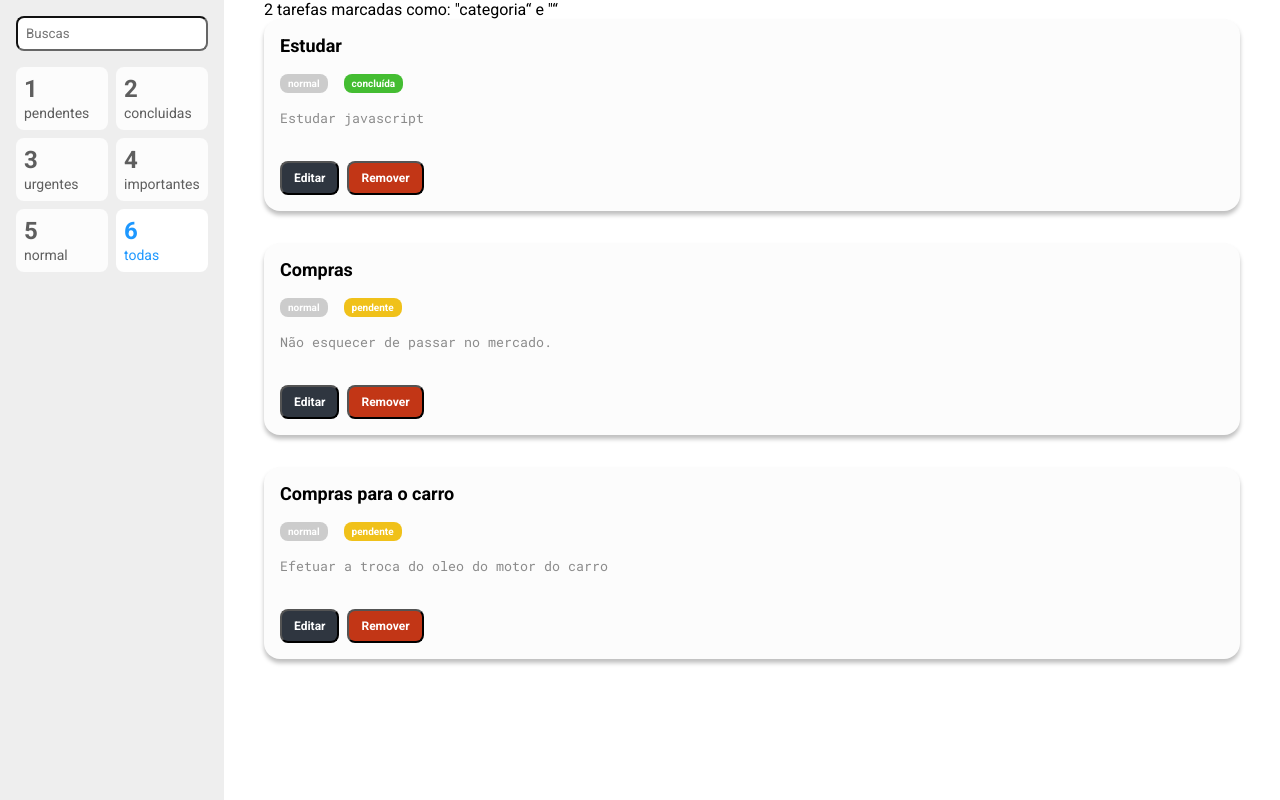
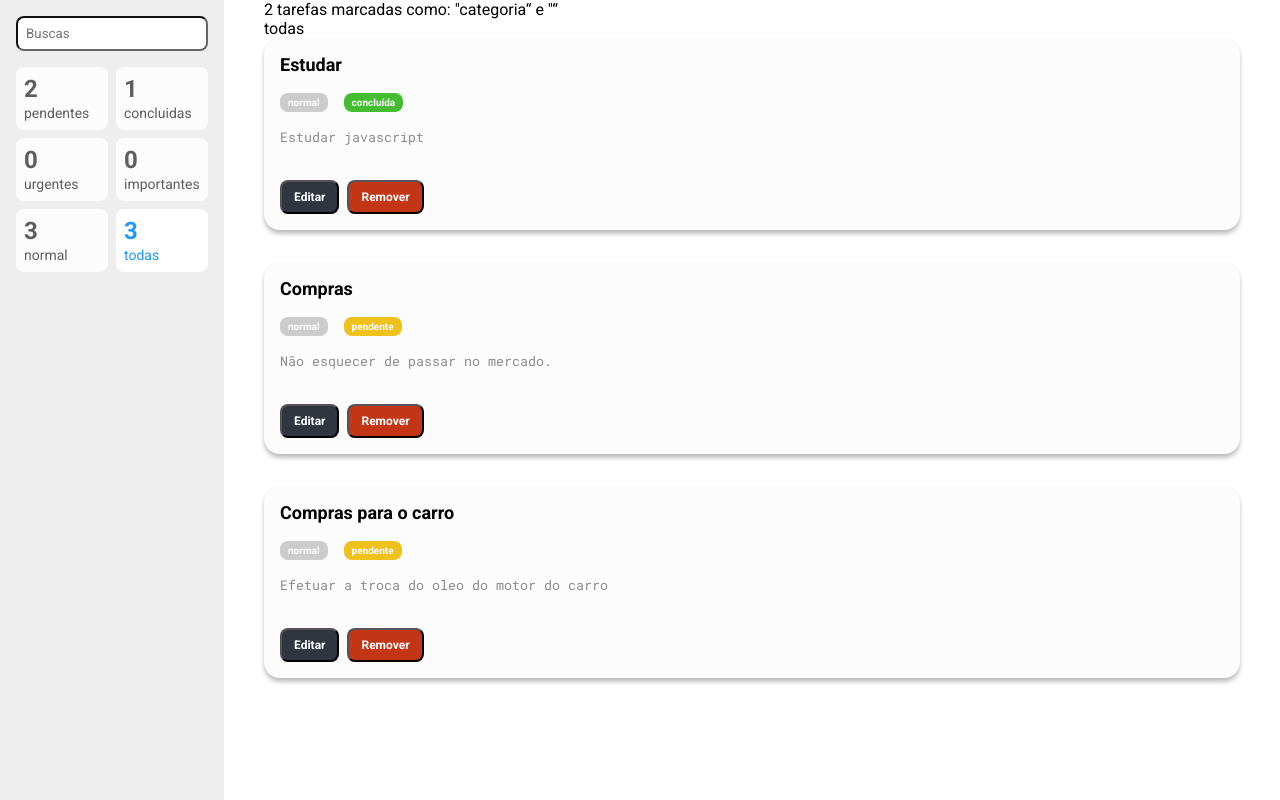
Before and after one commit to Brunolinonsc/AulasEBAC, a React (Create React App) app: page / in a window 1280 px wide. Built offline with nearby package versions, Linux system fonts and the light colour scheme.

Commit message:
Aplicando a funcionalidade filtrar tarefa

```diff
--- a/src/components/FiltroCard/index.tsx
+++ b/src/components/FiltroCard/index.tsx
@@ -1,15 +1,51 @@
+import { useDispatch, useSelector } from 'react-redux'
 import * as S from './styles'
+import { alterarFiltro } from '../../store/reducers/filtro'
+import * as enums from '../../utils/enums/Tarefa'
+import { RootReducer } from '../../store'
 export type Props = {
-  ativo?: boolean
-  contador: number
   legenda: string
+  criterio: 'prioridade' | 'status' | 'todas'
+  valor?: enums.Prioridade | enums.Status
 }
 // desestruturação do props
-const FiltroCard = ({ ativo, contador, legenda }: Props) => (
-  <S.Card ativo={ativo}>
-    <S.Contador>{contador}</S.Contador>
-    <S.Label>{legenda}</S.Label>
-  </S.Card>
-)
+const FiltroCard = ({ legenda, criterio, valor }: Props) => {
+  const dispatch = useDispatch()
+  const { filtro, tarefas } = useSelector((state: RootReducer) => state)
+  const verificaEstaAtivo = () => {
+    const mesmoCriterio = filtro.criterio === criterio
+    const mesmoValor = filtro.valor === valor
+
+    return mesmoCriterio && mesmoValor
+  }
+
+  const contarTarefa = () => {
+    if (criterio === 'todas') return tarefas.itens.length
+    if (criterio === 'prioridade') {
+      return tarefas.itens.filter((item) => item.prioridade === valor).length
+    }
+    if (criterio === 'status') {
+      return tarefas.itens.filter((item) => item.status === valor).length
+    }
+  }
+
+  const filtrar = () => {
+    dispatch(
+      alterarFiltro({
+        criterio,
+        valor
+      })
+    )
+  }
+
+  const contador = contarTarefa()
+  const ativo = verificaEstaAtivo()
+  return (
+    <S.Card ativo={verificaEstaAtivo()} onClick={filtrar}>
+      <S.Contador>{contador}</S.Contador>
+      <S.Label>{legenda}</S.Label>
+    </S.Card>
+  )
+}
 
 export default FiltroCard
--- a/src/components/FiltroCard/styles.ts
+++ b/src/components/FiltroCard/styles.ts
@@ -1,14 +1,16 @@
 import styled from 'styled-components'
-import { Props } from '.'
 
-type PropsSemLegendaEContador = Omit<Props, 'contador' | 'legenda'>
+type Props = {
+  ativo: boolean
+}
 
-export const Card = styled.div<PropsSemLegendaEContador>`
+export const Card = styled.div<Props>`
   padding: 8px;
   border: 1px solid ${(props) => (props.ativo ? '#1e98ff' : '#a1a1a1')} #a1a1a1;
   background-color: ${(props) => (props.ativo ? '#fff' : '#fcfcfc')};
   color: ${(props) => (props.ativo ? '#1e98ff' : '#5e5e5e')};
   border-radius: 8px;
+  cursor: pointer;
 `
 export const Contador = styled.span`
   font-weight: bold;
--- a/src/containers/BarraLateral/index.tsx
+++ b/src/containers/BarraLateral/index.tsx
@@ -3,6 +3,7 @@
 import * as S from './styles'
 import { RootReducer } from '../../store'
 import { alteraTermo } from '../../store/reducers/filtro'
+import * as enums from '../../utils/enums/Tarefa'
 
 const BarraLateral = () => {
   const dispatch = useDispatch()
@@ -17,12 +18,32 @@
           onChange={(evento) => dispatch(alteraTermo(evento.target.value))}
         />
         <S.Filtro>
-          <FiltroCard legenda="pendentes" contador={1} />
-          <FiltroCard legenda="concluidas" contador={2} />
-          <FiltroCard legenda="urgentes" contador={3} />
-          <FiltroCard legenda="importantes" contador={4} />
-          <FiltroCard legenda="normal" contador={5} />
-          <FiltroCard legenda="todas" contador={6} ativo />
+          <FiltroCard
+            valor={enums.Status.PENDENTE}
+            criterio="status"
+            legenda="pendentes"
+          />
+          <FiltroCard
+            valor={enums.Status.CONCLUIDA}
+            criterio="status"
+            legenda="concluidas"
+          />
+          <FiltroCard
+            valor={enums.Prioridade.URGENTE}
+            criterio="prioridade"
+            legenda="urgentes"
+          />
+          <FiltroCard
+            valor={enums.Prioridade.IMPORTANTE}
+            criterio="prioridade"
+            legenda="importantes"
+          />
+          <FiltroCard
+            valor={enums.Prioridade.NORMAL}
+            criterio="prioridade"
+            legenda="normal"
+          />
+          <FiltroCard criterio="todas" legenda="todas" />
         </S.Filtro>
       </div>
     </S.Aside>
--- a/src/containers/ListaDeTarefas/index.tsx
+++ b/src/containers/ListaDeTarefas/index.tsx
@@ -7,18 +7,41 @@
 
 const ListaDeTarefas = () => {
   const { itens } = useSelector((state: RootReducer) => state.tarefas)
-  const { termo } = useSelector((state: RootReducer) => state.filtro)
+  const { termo, criterio, valor } = useSelector(
+    (state: RootReducer) => state.filtro
+  )
 
   const filtraTarefas = () => {
-    return itens.filter(
-      (item) => item.titulo.toLowerCase().search(termo.toLowerCase()) >= 0
-    )
+    let tarefasFiltradas = itens
+    if (termo !== undefined) {
+      tarefasFiltradas = tarefasFiltradas.filter(
+        (item) => item.titulo.toLowerCase().search(termo.toLowerCase()) >= 0
+      )
+
+      if (criterio === 'prioridade') {
+        tarefasFiltradas = tarefasFiltradas.filter(
+          (item) => item.prioridade === valor
+        )
+      } else if (criterio === 'status') {
+        tarefasFiltradas = tarefasFiltradas.filter(
+          (item) => item.status === valor
+        )
+      }
+      return tarefasFiltradas
+    } else {
+      return itens
+    }
   }
   return (
     <Container>
       <p>
         2 tarefas marcadas como: &quot;categoria&ldquo; e &quot;{termo}&ldquo;
       </p>
+      <ul>
+        <li>{termo}</li>
+        <li>{criterio}</li>
+        <li>{valor}</li>
+      </ul>
       <ul>
         {filtraTarefas().map((t) => (
           <li key={t.titulo}>
--- a/src/store/reducers/filtro.ts
+++ b/src/store/reducers/filtro.ts
@@ -1,7 +1,7 @@
 import { PayloadAction, createSlice } from '@reduxjs/toolkit'
 import * as enums from '../../utils/enums/Tarefa'
 type FiltroState = {
-  termo: string
+  termo?: string
   criterio: 'prioridade' | 'status' | 'todas'
   valor?: enums.Prioridade | enums.Status
 }
@@ -16,9 +16,13 @@
   reducers: {
     alteraTermo: (state, action: PayloadAction<string>) => {
       state.termo = action.payload
+    },
+    alterarFiltro: (state, action: PayloadAction<FiltroState>) => {
+      state.criterio = action.payload.criterio
+      state.valor = action.payload.valor
     }
   }
 })
 
-export const { alteraTermo } = filtroSlice.actions
+export const { alteraTermo, alterarFiltro } = filtroSlice.actions
 export default filtroSlice.reducer
```
